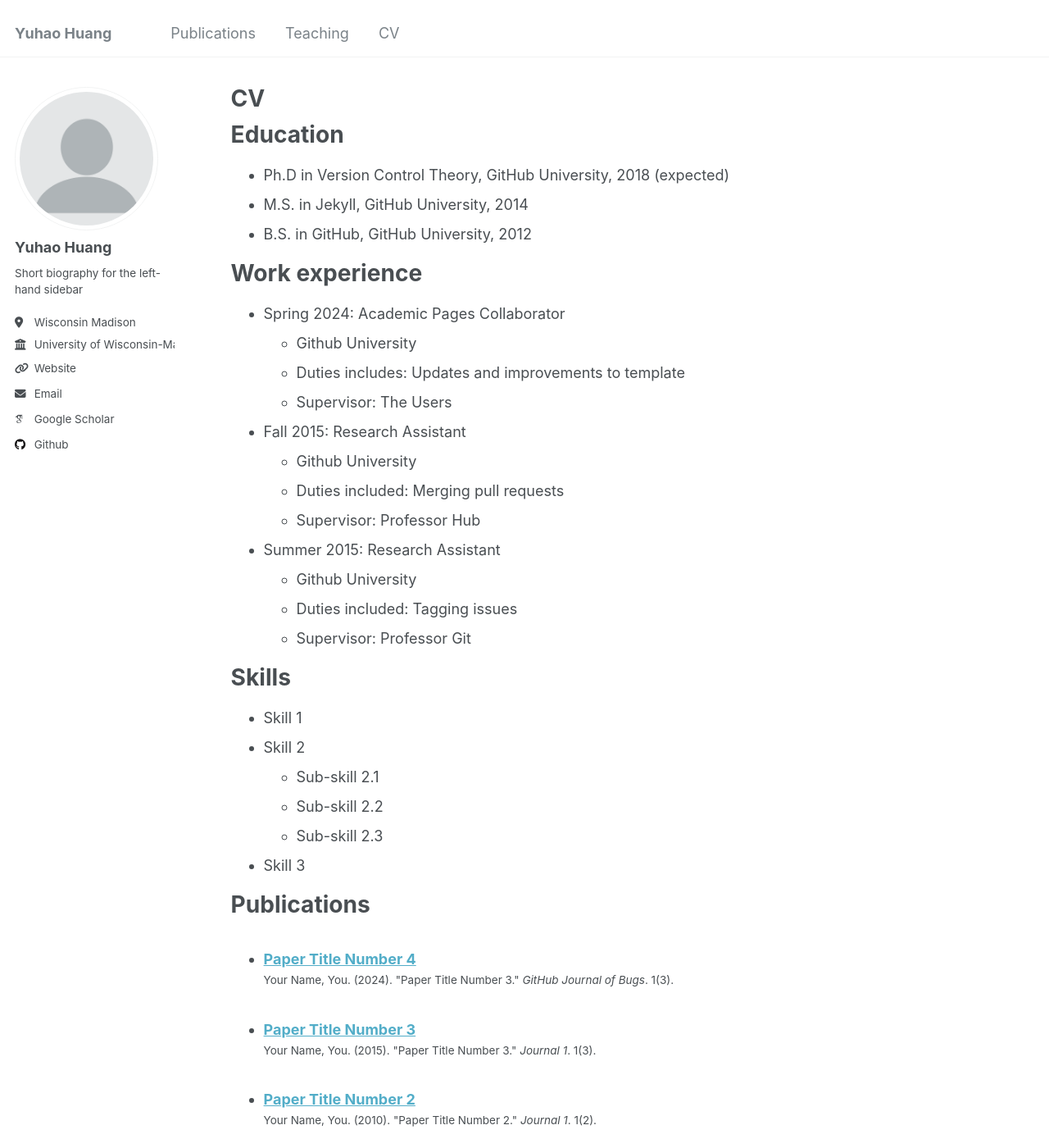
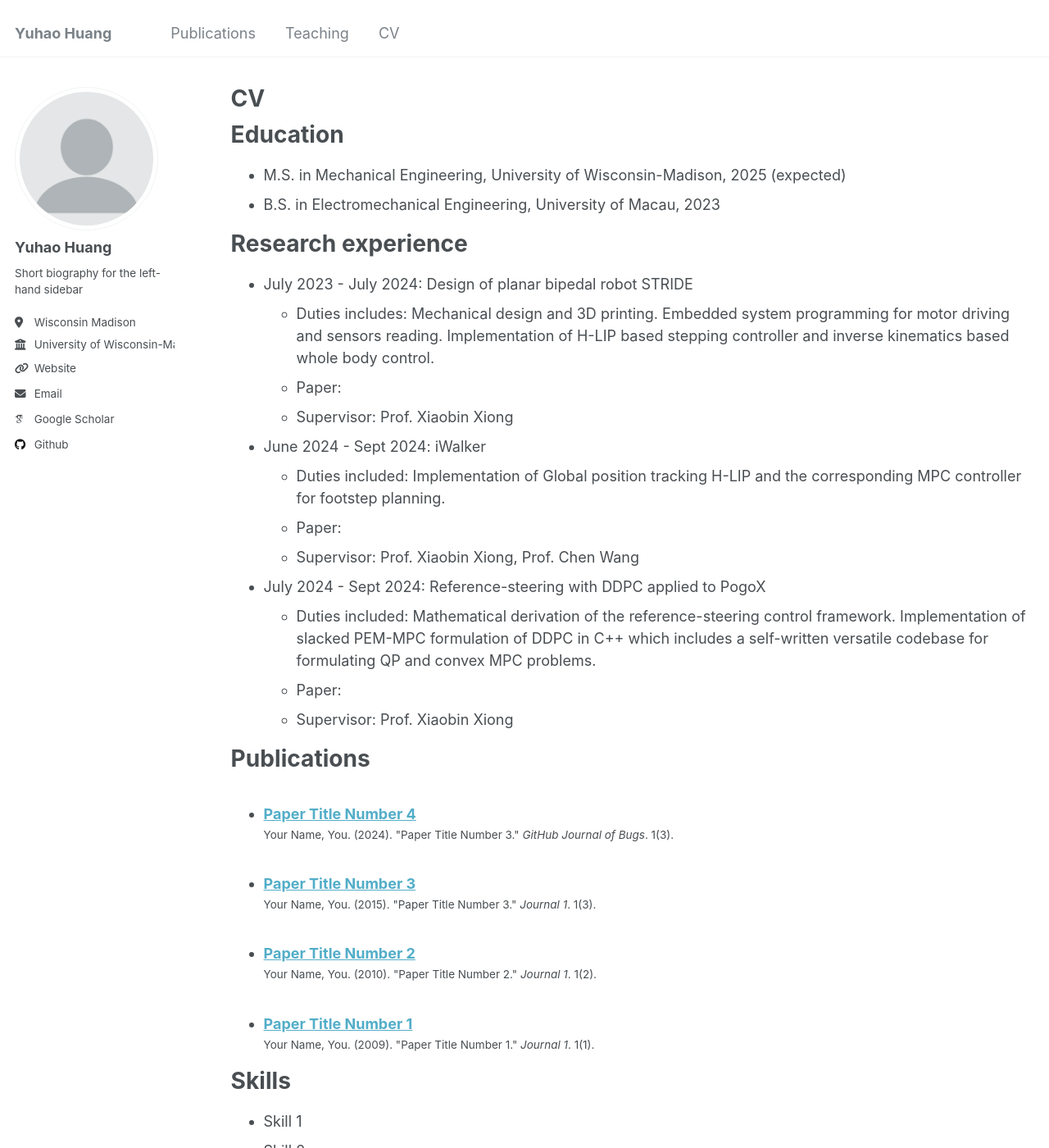
Before and after one commit to Hyh2001/Hyh2001.github.io, a Jekyll site: the page built from _pages/cv.md, in a window 1280 px wide and 1400 px high. Shown: the whole window at 82% size. Built offline with Jekyll 4.4.1, drawn with Linux system fonts in a browser that asks for light colours; some web fonts are replaced; some of the changed text lies outside the part shown.

Commit message:
Update cv.md

```diff
--- a/_pages/cv.md
+++ b/_pages/cv.md
@@ -11,26 +11,35 @@ redirect_from:
 
 Education
 ======
-* Ph.D in Version Control Theory, GitHub University, 2018 (expected)
-* M.S. in Jekyll, GitHub University, 2014
-* B.S. in GitHub, GitHub University, 2012
+<!-- * Ph.D in Version Control Theory, GitHub University, 2018 (expected) -->
+* M.S. in Mechanical Engineering, University of Wisconsin-Madison, 2025 (expected)
+* B.S. in Electromechanical Engineering, University of Macau, 2023
 
-Work experience
+Research experience
 ======
-* Spring 2024: Academic Pages Collaborator
-  * Github University
-  * Duties includes: Updates and improvements to template
-  * Supervisor: The Users
+* July 2023 - July 2024: Design of planar bipedal robot STRIDE
+  * Duties includes: Mechanical design and 3D printing. Embedded system programming for motor driving and sensors reading. Implementation of H-LIP based stepping controller and inverse kinematics based whole body control.
+  * Paper:
+  * Supervisor: Prof. Xiaobin Xiong
 
-* Fall 2015: Research Assistant
-  * Github University
-  * Duties included: Merging pull requests
-  * Supervisor: Professor Hub
+* June 2024 - Sept 2024: iWalker
+  * Duties included: Implementation of Global position tracking H-LIP and the corresponding MPC controller for footstep planning.
+  * Paper:
+  * Supervisor: Prof. Xiaobin Xiong, Prof. Chen Wang
 
-* Summer 2015: Research Assistant
-  * Github University
-  * Duties included: Tagging issues
-  * Supervisor: Professor Git
+* July 2024 - Sept 2024: Reference-steering with DDPC applied to PogoX
+  * Duties included: Mathematical derivation of the reference-steering control framework. Implementation of slacked PEM-MPC formulation of DDPC in C++ which includes a self-written versatile codebase for formulating QP and convex MPC problems.
+  * Paper:
+  * Supervisor: Prof. Xiaobin Xiong
+
+
+
+Publications
+======
+  <ul>{% for post in site.publications reversed %}
+    {% include archive-single-cv.html %}
+  {% endfor %}</ul>
+
 
 Skills
 ======
@@ -41,17 +50,11 @@ Skills
   * Sub-skill 2.3
 * Skill 3
 
-Publications
-======
-  <ul>{% for post in site.publications reversed %}
-    {% include archive-single-cv.html %}
-  {% endfor %}</ul>
-
-Talks
+<!-- Talks
 ======
   <ul>{% for post in site.talks reversed %}
     {% include archive-single-talk-cv.html  %}
-  {% endfor %}</ul>
+  {% endfor %}</ul> -->
 
 Teaching
 ======
@@ -59,6 +62,6 @@ Teaching
     {% include archive-single-cv.html %}
   {% endfor %}</ul>
 
-Service and leadership
+<!-- Service and leadership
 ======
-* Currently signed in to 43 different slack teams
+* Currently signed in to 43 different slack teams -->
```
